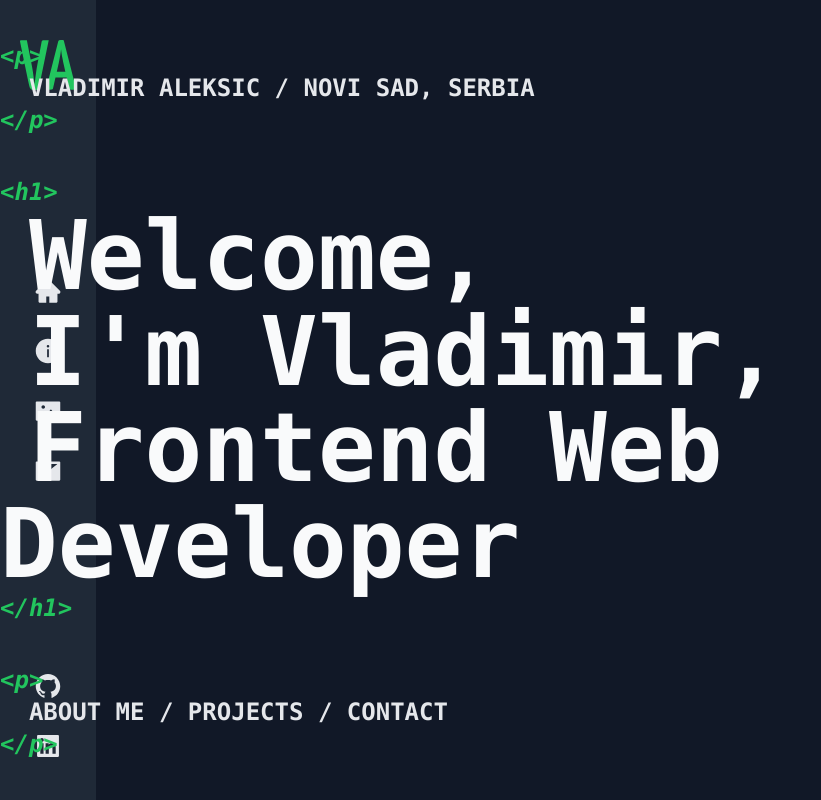
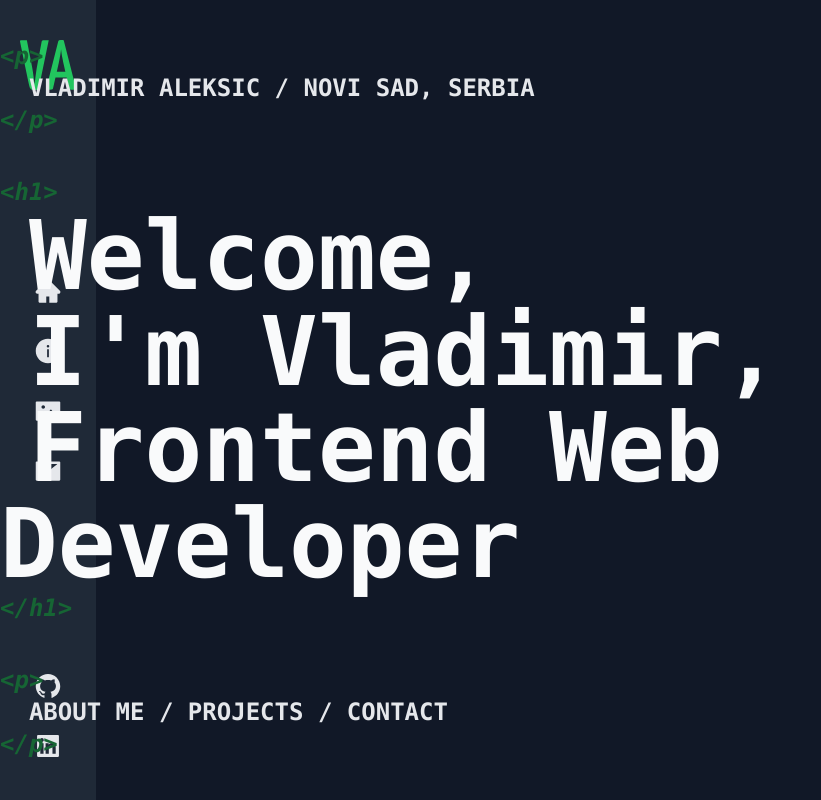
Before and after one commit to vladavoX/portfolio, a React (Vite) app: page / in a window 1280 px wide. Shown: the whole page, without its empty margins (0-821 px from the left). Built offline with nearby package versions, Linux system fonts and the light colour scheme.

Commit message:
Color tweaks

```diff
--- a/src/components/Landing.tsx
+++ b/src/components/Landing.tsx
@@ -9,16 +9,16 @@ const Landing = () => {
       className='flex flex-col gap-10'
     >
       <p className='text-gray-200 font-semibold text-2xl italic'>
-        <span className='text-green-500'>&lt;p&gt; </span>
+        <span className='text-green-800'>&lt;p&gt; </span>
         <br />
         <span className='uppercase not-italic'>
           &nbsp;&nbsp;vladimir aleksic / novi sad, serbia
         </span>
         <br />
-        <span className='text-green-500'>&lt;/p&gt;</span>
+        <span className='text-green-800'>&lt;/p&gt;</span>
       </p>
       <h1 className='font-bold text-2xl italic'>
-        <span className='text-green-500'>&lt;h1&gt;</span>
+        <span className='text-green-800'>&lt;h1&gt;</span>
         <br />
         <span className='text-8xl not-italic'>
           <span className='text-2xl'>&nbsp;&nbsp;</span>Welcome,
@@ -28,10 +28,10 @@ const Landing = () => {
           <span className='text-2xl'>&nbsp;&nbsp;</span>Frontend Web Developer
         </span>
         <br />
-        <span className='text-green-500'>&lt;/h1&gt;</span>
+        <span className='text-green-800'>&lt;/h1&gt;</span>
       </h1>
       <p className='text-gray-200 font-semibold text-2xl'>
-        <span className='text-green-500 italic'>&lt;p&gt;</span>
+        <span className='text-green-800 italic'>&lt;p&gt;</span>
         <br />
         &nbsp;&nbsp;
         <span className='uppercase not-italic'>
@@ -57,7 +57,7 @@ const Landing = () => {
           </a>
         </span>
         <br />
-        <span className='text-green-500 italic'>&lt;/p&gt;</span>
+        <span className='text-green-800 italic'>&lt;/p&gt;</span>
       </p>
     </motion.div>
   )
```
